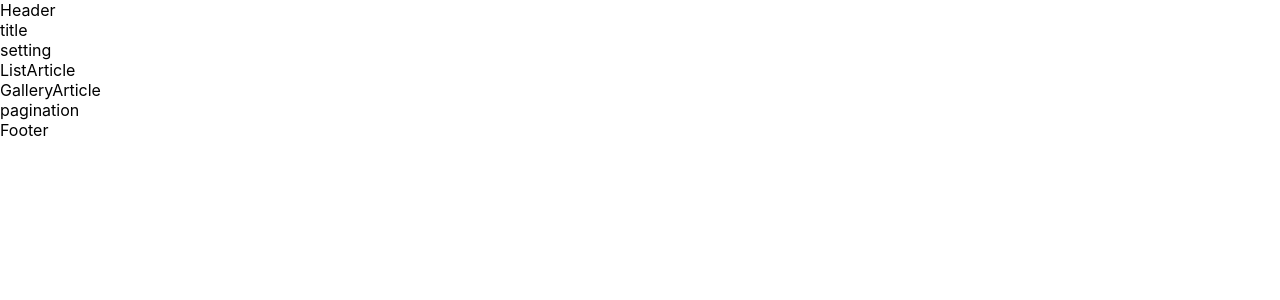
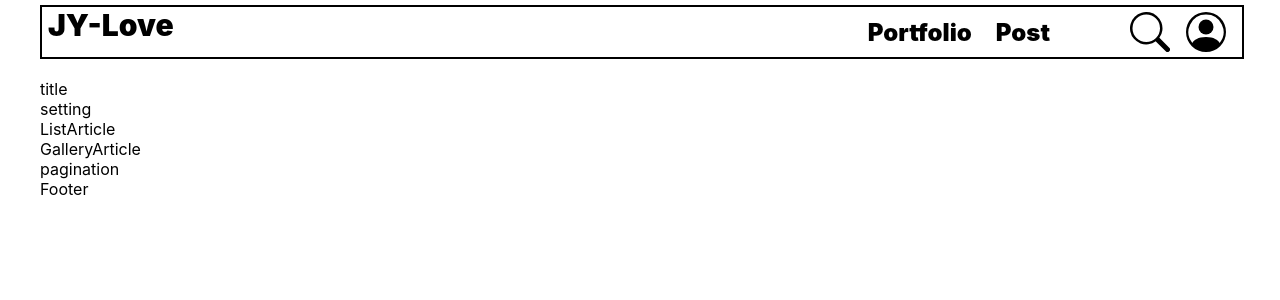
Before and after one commit to NPclown/homepage, a React (Create React App) app: page / in a window 1280 px wide. Shown: the top 300 px of the page. Built offline with nearby package versions, Linux system fonts and the light colour scheme.

Commit message:
Header 구현

```diff
--- a/package.json
+++ b/package.json
@@ -3,7 +3,7 @@
   "version": "0.1.0",
   "private": true,
   "dependencies": {
-    "@craco/craco": "^6.3.0",
+    "@craco/craco": "^5.9.0",
     "@testing-library/jest-dom": "^5.16.1",
     "@testing-library/react": "^12.1.2",
     "@testing-library/user-event": "^13.5.0",
@@ -14,8 +14,9 @@
     "dotenv": "^10.0.0",
     "react": "^17.0.2",
     "react-dom": "^17.0.2",
+    "react-icons": "^4.3.1",
     "react-router-dom": "^6.2.1",
-    "react-scripts": "^5.0.0",
+    "react-scripts": "^2.1.3",
     "styled-components": "^5.3.3",
     "web-vitals": "^2.1.2"
   },
--- a/src/Components/Header/index.css
+++ b/src/Components/Header/index.css
@@ -0,0 +1,45 @@
+.header {
+    height: 50px;
+    width: 100%;
+    text-align: center;
+    vertical-align: middle;
+    border: 2px black solid;
+    display: flex;
+    margin-top: 5px;
+    margin-bottom: 20px;
+}
+
+.site-name {
+    margin-left: 0.2em;
+    font-size: 30px;
+    font-weight: 900;
+}
+
+.site-tab {
+    margin-top: auto;
+    margin-bottom: auto;
+    margin-left: auto;
+    margin-right: 5em;
+    display: flex;
+}
+
+.tab-name {
+    font-size: 24px;
+    font-weight: 900;
+    margin-left: 1em;
+}
+
+.tab-name:hover {
+    color: blue;
+    cursor: pointer;
+}
+
+.react-icon {
+    margin-top: auto;
+    margin-right: 1em;
+    margin-bottom: auto;
+}
+
+.react-icon:hover {
+    cursor: pointer;
+}
--- a/src/Components/Header/index.tsx
+++ b/src/Components/Header/index.tsx
@@ -1,12 +1,27 @@
 import React from "react";
+import { BsSearch, BsPersonCircle } from 'react-icons/bs';
 import "./index.css";
+
+//TODO :: Click 이벤트 처리 필요
 
 const Header = () => {
     return (
-      <div className="">
-          Header
+      <div className="header">
+          <div className="site-name">
+              JY-Love
+          </div>
+          <div className="site-tab">
+                <div className="tab-name">
+                    Portfolio
+                </div>
+                <div className="tab-name">
+                    Post
+                </div>
+          </div>
+            <BsSearch className="react-icon" size="40"></BsSearch>
+            <BsPersonCircle className="react-icon" size="40"></BsPersonCircle>
       </div>
     );
-  }
+}
 
 export default Header;
--- a/src/Pages/PostList/index.css
+++ b/src/Pages/PostList/index.css
@@ -0,0 +1,4 @@
+.container {
+    max-width: 1200px;
+    margin: auto;
+}
--- a/src/Pages/PostList/index.tsx
+++ b/src/Pages/PostList/index.tsx
@@ -6,11 +6,12 @@ import Setting from "@components/Setting";
 import ListArticle from "@components/ListArticle";
 import GalleryArticle from "@components/GalleryArticle";
 import Pagination from "@components/Pagination";
+import './index.css';
 
 //TODO ::
 const PostList = () => {
   return (
-    <div className="">
+    <div className="container">
         <Header></Header>
         <Title></Title>
         <Setting></Setting>
--- a/tsconfig.json
+++ b/tsconfig.json
@@ -2,7 +2,7 @@
   "extends": "./tsconfig.paths.json",
   "compilerOptions": {
     "target": "es6",
-    "lib" : [
+    "lib": [
       "dom",
       "dom.iterable",
       "es6",
@@ -20,10 +20,10 @@
     "resolveJsonModule": true,
     "isolatedModules": true,
     "noEmit": true,
-    "jsx": "react-jsx"
+    "jsx": "preserve"
   },
   "include": [
     "src",
     "craco.config.js"
-  ],
+  ]
 }
```
Also changed, not shown: 1 other file (tests, documents, lock files or other folders).
